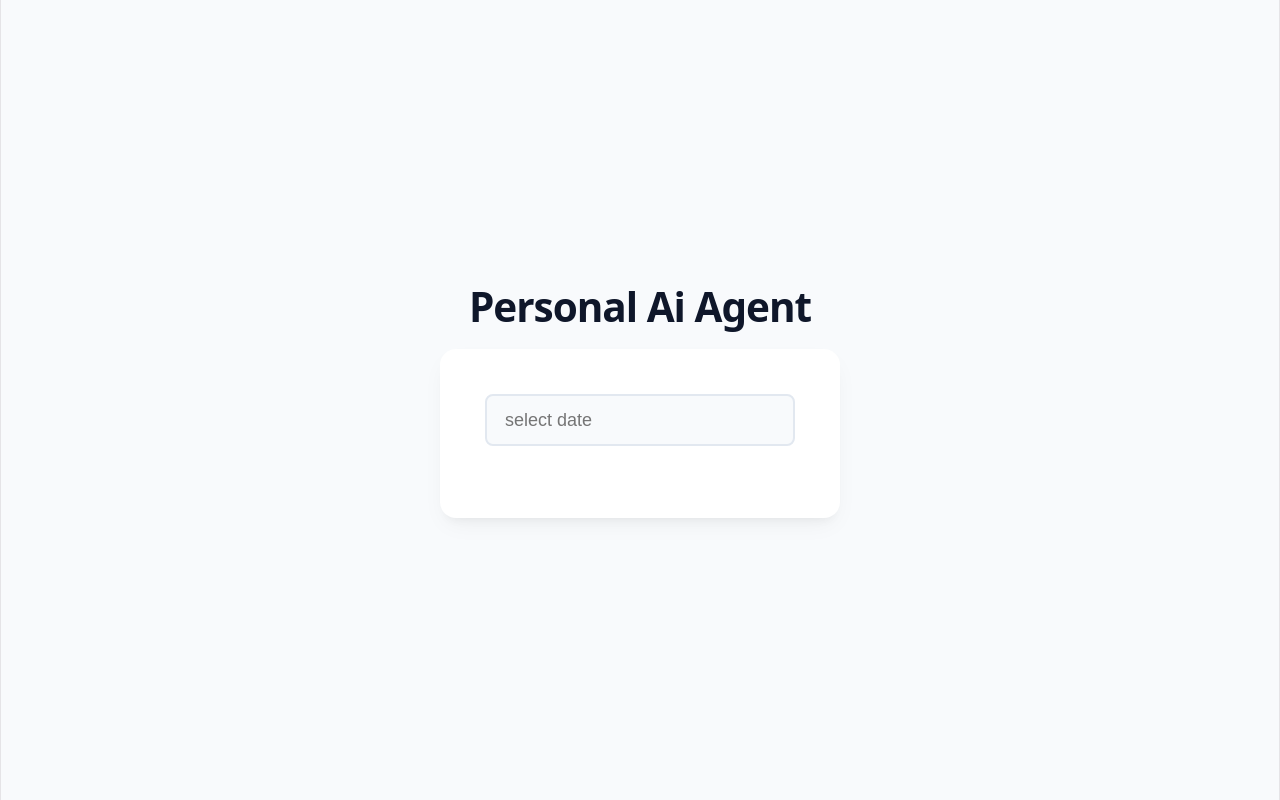
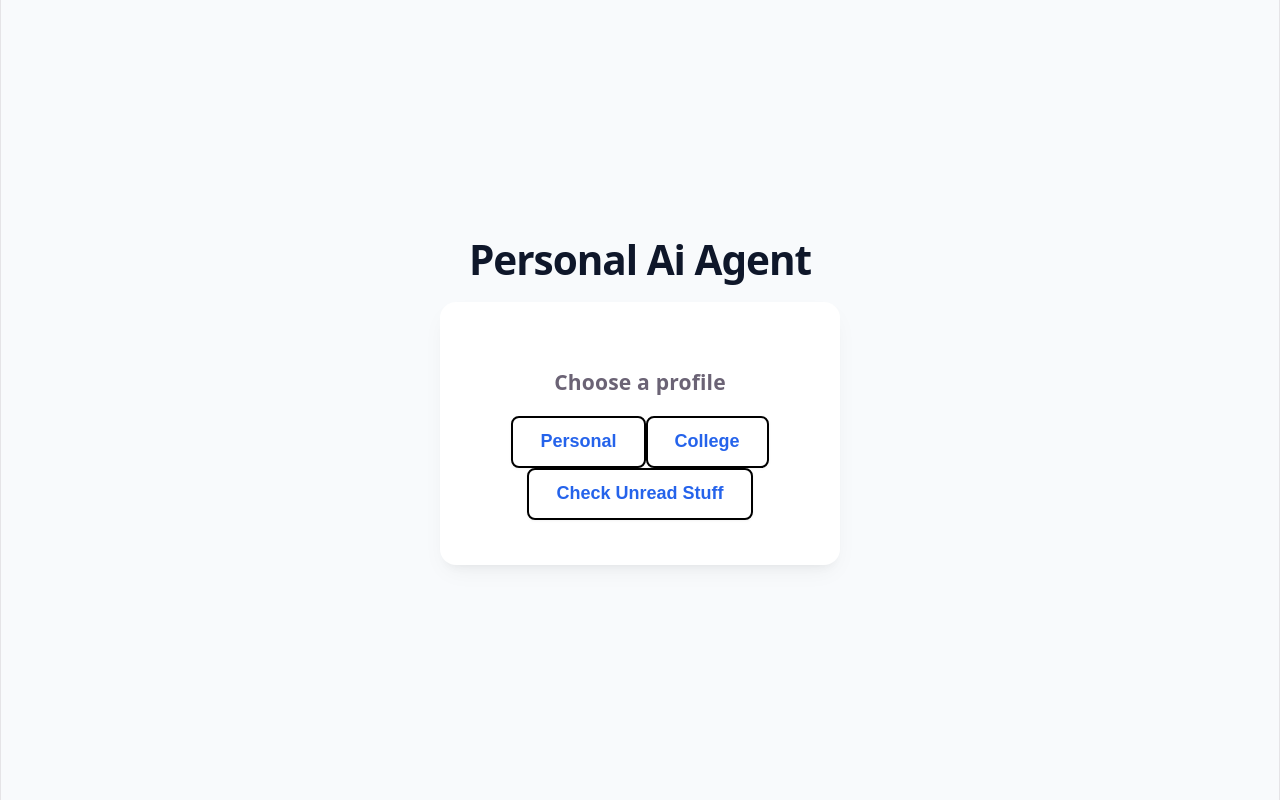
Before and after one commit to DarrnP/Personal_Ai_Agent, a React app in the folder frontend/: page / in a window 1280 px wide. Built offline with nearby package versions, Linux system fonts and the light colour scheme; the HTML template or start-up script is replaced by a standard one.

Commit message:
Update UI of the homepage

```diff
--- a/frontend/src/App.jsx
+++ b/frontend/src/App.jsx
@@ -7,10 +7,12 @@ function App() {
     <>
       <h1>Personal Ai Agent</h1>
       <div className='container'>
-        <input placeholder='select date'/>
-        <div>
-
+        <h3>Choose a profile</h3>
+        <div style={{display:'flex',flexDirection:'row'}}>
+          <button>Personal</button>
+          <button>College</button>
         </div>
+        <button>Check Unread Stuff</button>
       </div>
     </>
   )
```
